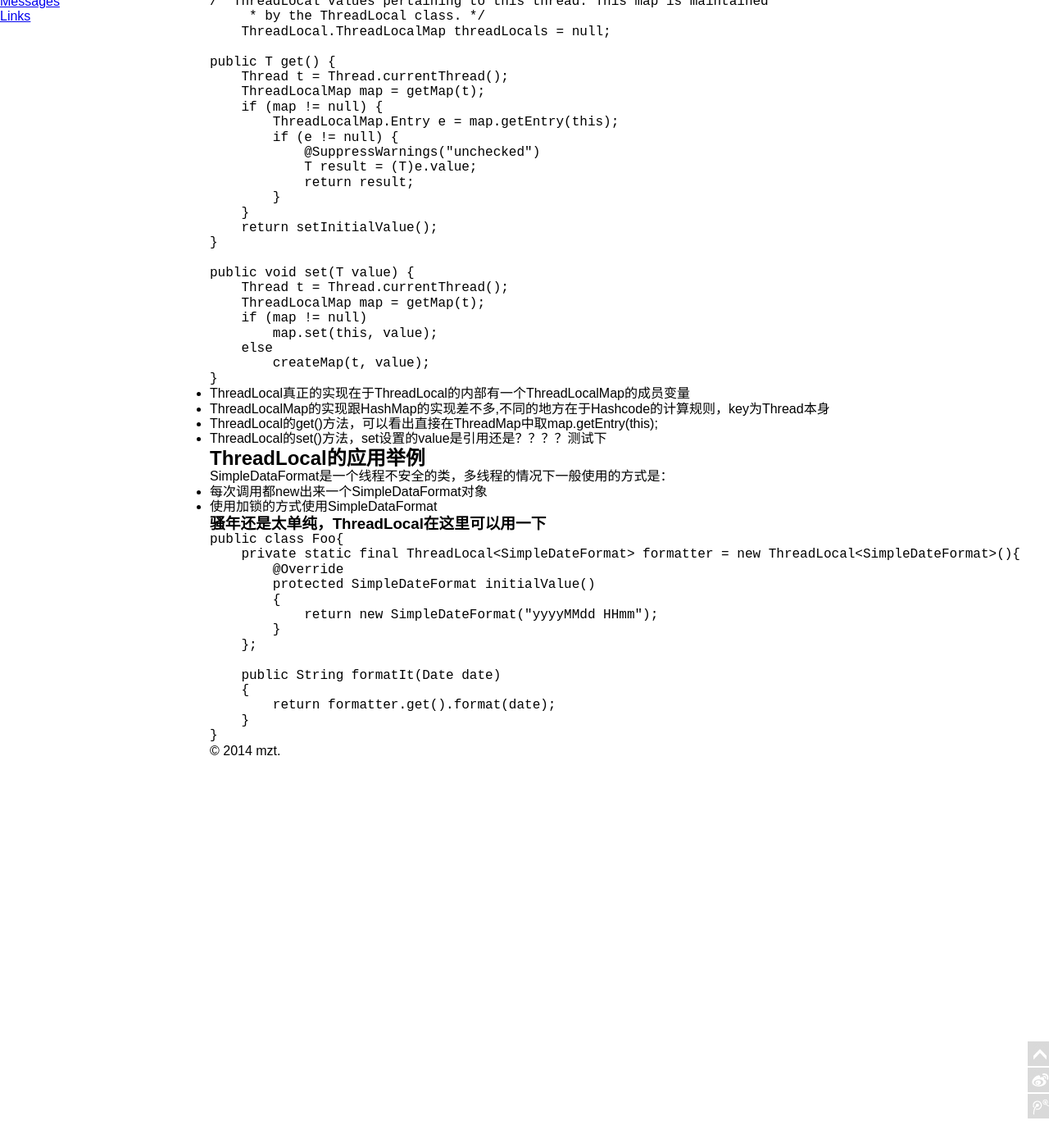
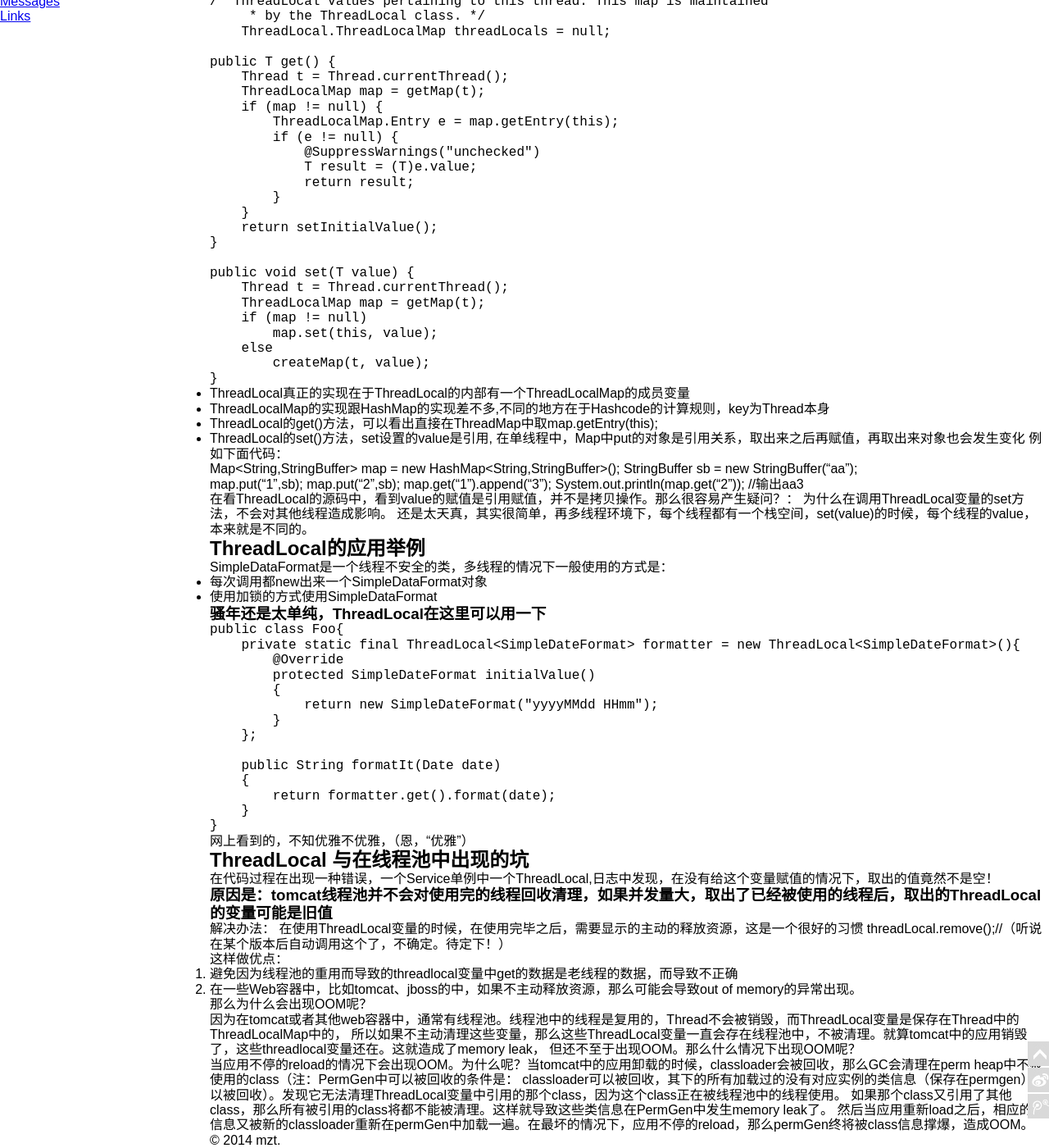
Before and after one commit to mouzt/mouzt.github.io, a Jekyll site: the page built from _posts/2014-09-10-Threadlocal-note.md, in a window 1280 px wide and 1400 px high, scrolled down 197 px. Shown: the whole window at 82% size. Built offline with Jekyll 4.4.1, drawn with Linux system fonts in a browser that asks for light colours; nearby versions of some CDN libraries; library files that are not in the unit come from our copies; comment, search, counter and statistics services are not loaded.

Commit message:
ThreadLocal add .not finish

```diff
--- a/_posts/2014-09-10-Threadlocal-note.md
+++ b/_posts/2014-09-10-Threadlocal-note.md
@@ -47,7 +47,22 @@ ThreadLocal很容易望文生义"本地线程"。其实ThreadLocal并不是一
 *  ThreadLocal的get()方法，可以看出直接在ThreadMap中取map.getEntry(this);
 
 
-*  ThreadLocal的set()方法，set设置的value是引用还是？？？？测试下
+*  ThreadLocal的set()方法，set设置的value是引用,
+在单线程中，Map中put的对象是引用关系，取出来之后再赋值，再取出来对象也会发生变化
+例如下面代码：
+
+    Map<String,StringBuffer> map = new HashMap<String,StringBuffer>();
+    StringBuffer sb = new StringBuffer("aa");
+
+    map.put("1",sb);
+    map.put("2",sb);
+    map.get("1").append("3");
+    System.out.println(map.get("2")); //输出aa3
+
+在看ThreadLocal的源码中，看到value的赋值是引用赋值，并不是拷贝操作。那么很容易产生疑问？：
+为什么在调用ThreadLocal变量的set方法，不会对其他线程造成影响。
+还是太天真，其实很简单，再多线程环境下，每个线程都有一个栈空间，set(value)的时候，每个线程的value，本来就是不同的。
+
 
 
 ##ThreadLocal的应用举例
@@ -71,3 +86,29 @@ SimpleDataFormat是一个线程不安全的类，多线程的情况下一般使
             return formatter.get().format(date);
         }
     }
+
+网上看到的，不知优雅不优雅，（恩，“优雅”）
+
+##ThreadLocal 与在线程池中出现的坑
+在代码过程在出现一种错误，一个Service单例中一个ThreadLocal,日志中发现，在没有给这个变量赋值的情况下，取出的值竟然不是空！
+
+###原因是：tomcat线程池并不会对使用完的线程回收清理，如果并发量大，取出了已经被使用的线程后，取出的ThreadLocal的变量可能是旧值
+解决办法：
+在使用ThreadLocal变量的时候，在使用完毕之后，需要显示的主动的释放资源，这是一个很好的习惯
+    threadLocal.remove();//（听说在某个版本后自动调用这个了，不确定。待定下！）
+
+这样做优点：
+  1. 避免因为线程池的重用而导致的threadlocal变量中get的数据是老线程的数据，而导致不正确
+
+  2. 在一些Web容器中，比如tomcat、jboss的中，如果不主动释放资源，那么可能会导致out of memory的异常出现。
+
+那么为什么会出现OOM呢？
+
+   因为在tomcat或者其他web容器中，通常有线程池。线程池中的线程是复用的，Thread不会被销毁，而ThreadLocal变量是保存在Thread中的ThreadLocalMap中的，
+   所以如果不主动清理这些变量，那么这些ThreadLocal变量一直会存在线程池中，不被清理。就算tomcat中的应用销毁了，这些threadlocal变量还在。这就造成了memory leak，
+   但还不至于出现OOM。那么什么情况下出现OOM呢？
+
+   当应用不停的reload的情况下会出现OOM。为什么呢？当tomcat中的应用卸载的时候，classloader会被回收，那么GC会清理在perm heap中不被使用的class（注：PermGen中可以被回收的条件是：
+   classloader可以被回收，其下的所有加载过的没有对应实例的类信息（保存在permgen）可以被回收）。发现它无法清理ThreadLocal变量中引用的那个class，因为这个class正在被线程池中的线程使用。
+   如果那个class又引用了其他class，那么所有被引用的class将都不能被清理。这样就导致这些类信息在PermGen中发生memory leak了。
+   然后当应用重新load之后，相应的类信息又被新的classloader重新在permGen中加载一遍。在最坏的情况下，应用不停的reload，那么permGen终将被class信息撑爆，造成OOM。
```
